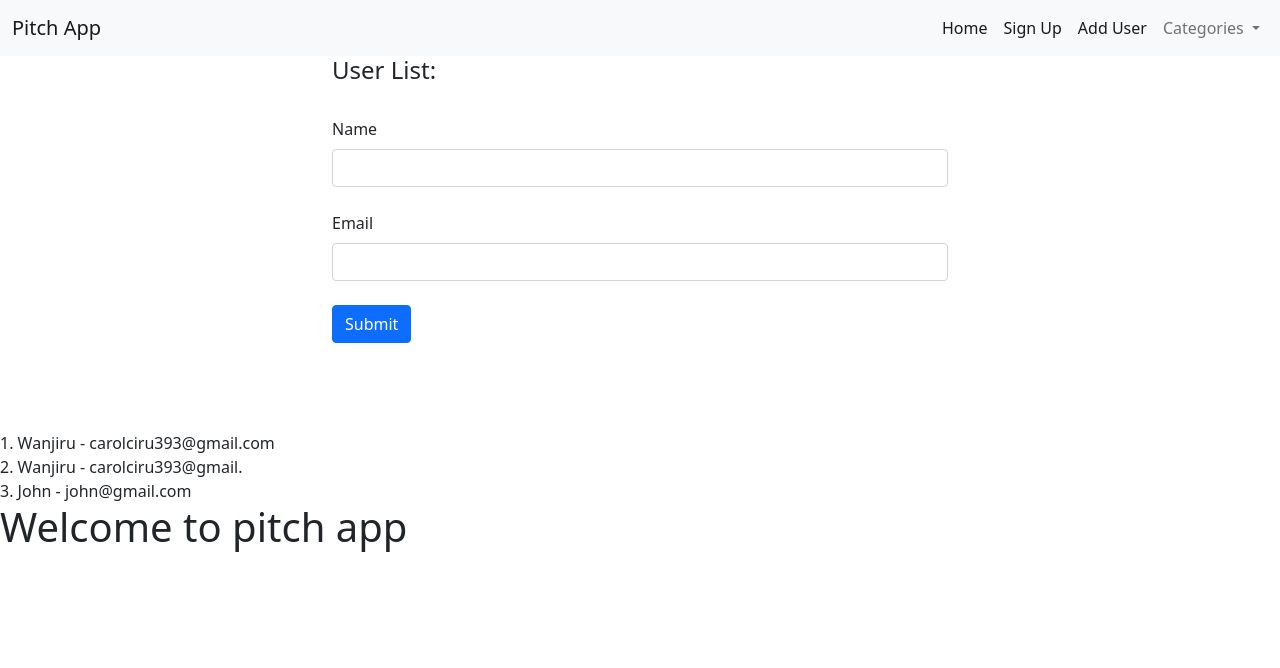
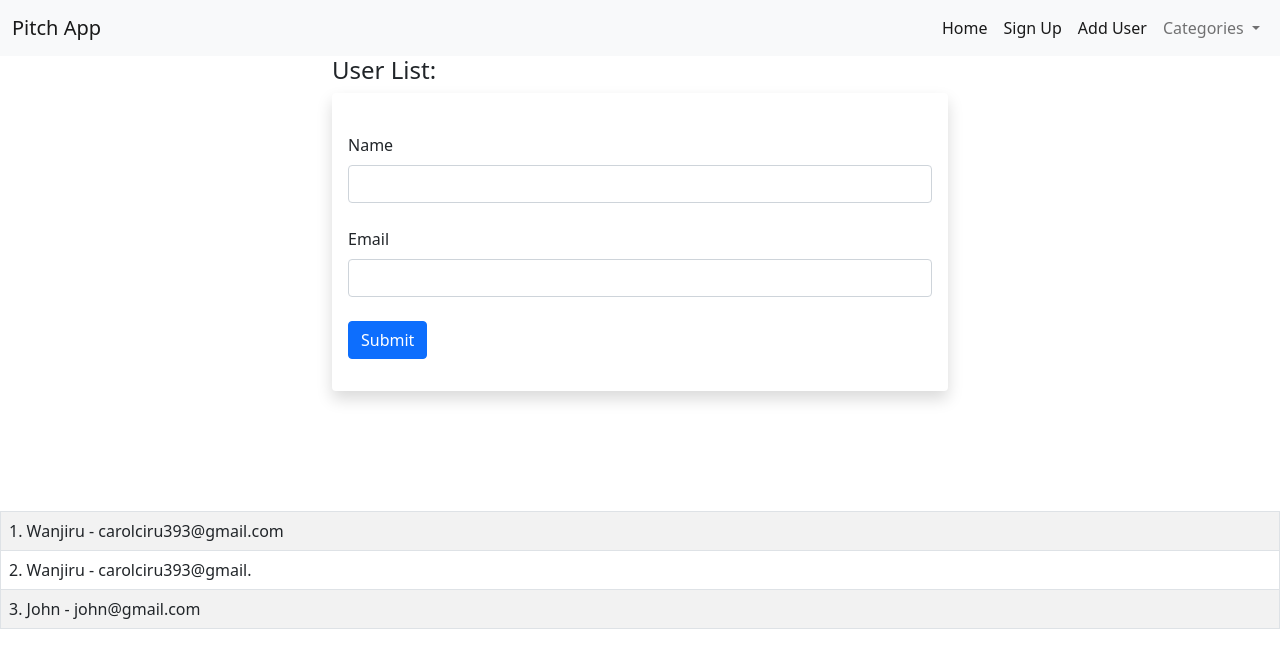
Before and after one commit to Wanjiru393/Pitch-App, a Flask app: page /user/add in a window 1280 px wide. Shown: the top 668 px of the page. Run offline with Flask 2, Linux system fonts and the light colour scheme; data comes from the database, SQL or seed files in the repository; both versions use the stored data as it was after the commit.

Commit message:
Styled User Form

```diff
--- a/config.py
+++ b/config.py
@@ -19,6 +19,7 @@ class Config:
     SIMPLEMDE_USE_CDN = True
 
 
+
 class ProdConfig(Config):
     """Production Config Class"""
 
--- a/templates/add_user.html
+++ b/templates/add_user.html
@@ -6,12 +6,20 @@
 {% block content %}
 
         {% if name %}
-            <h1>Hello {{name}}</h1>
-            <br/>
+            <h1>User Added!</h1>
+            <br/><br/><br/>
+            {% for our_user in our_users %}
+                {{our_user.id}}. {{ our_user.name}}
+                - {{ our_user.email}}<br/>
+
+            {% endfor %}
+
+
 
             {% else %}
             <div class="container col-md-6">
                 <h4>User List:</h4>
+        <div class="shadow p-3 mb-5 bg-body rounded">
                 <br/>
                 <form method="POST">
                     {{ form.hidden_tag()}}
@@ -25,20 +33,20 @@
 
                     {{ form.submit(class="btn btn-primary")}}
                 </form>
+        </div>
 
             </div>
 
 
         <br/><br/><br/>
+        <table class="table table-hover table-bordered table-striped">
+
         {% for our_user in our_users %}
-            {{our_user.id}}. {{ our_user.name}} - {{ our_user.email}}<br/>
-
+        <tr>
+           <td>{{our_user.id}}. {{ our_user.name}} - {{ our_user.email}}</td>
+        </tr>
         {% endfor %}
+        </table>
 
         {%endif%}
-
-
-<h1>Welcome to pitch app</h1>
-
-
 {% endblock %}
```
Also changed, not shown: users.db.
